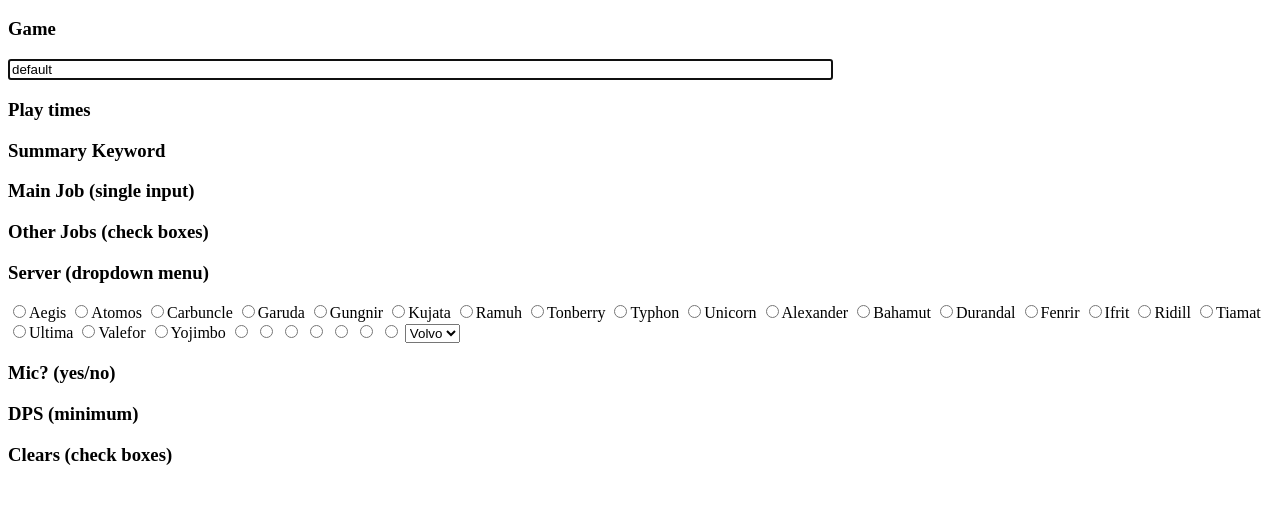
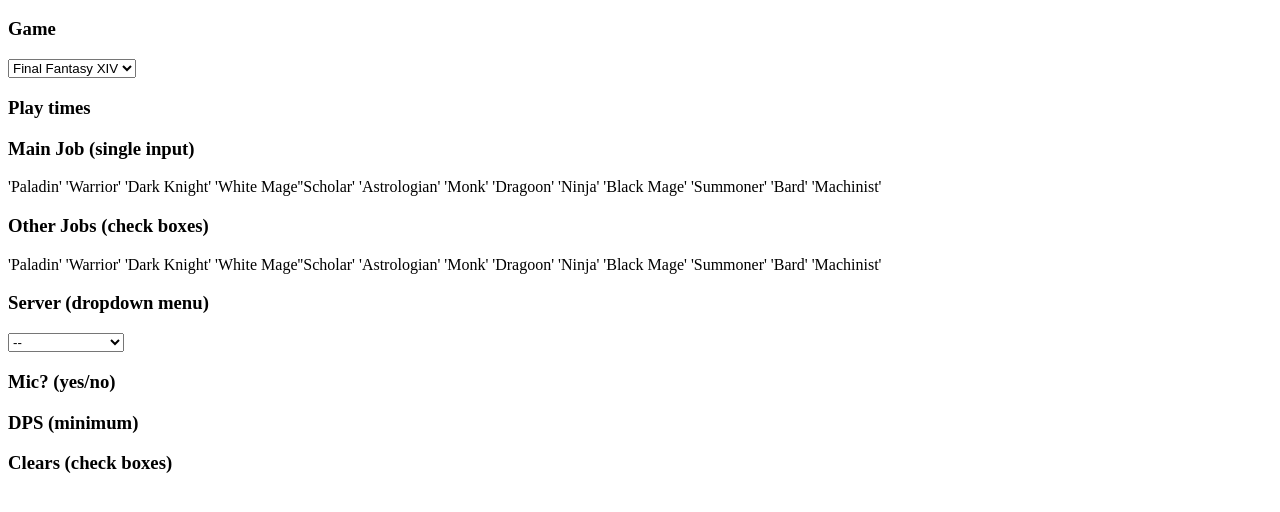
Before and after one commit to HR-MMonster/mmonster, a website: page client/pages/playerSearch.html in a window 1280 px wide. Shown: the part 48-560 px from the top of the page. Drawn offline with Linux system fonts and the light colour scheme.

Commit message:
work on charactersearch

```diff
--- a/client/pages/playerSearch.html
+++ b/client/pages/playerSearch.html
@@ -18,55 +18,138 @@
     <h1>Search for Character</h1>
     <form>
       <h3>Game</h3>
-        <input type="text" name="firstname" value="default" size="100" autofocus>
+        <select>
+          <option value="FFXIV">Final Fantasy XIV</option>
+        </select>
+
       <h3>Play times</h3>
 
-      <h3>Summary Keyword</h3>
+      <!-- <h3>Summary Keyword</h3> -->
 
       <h3>Main Job (single input)</h3>
+          'Paladin'
+          'Warrior'
+          'Dark Knight'
+          'White Mage''Scholar'
+          'Astrologian'
+          'Monk'
+          'Dragoon'
+          'Ninja'
+          'Black Mage'
+          'Summoner'
+          'Bard'
+          'Machinist'
 
       <h3>Other Jobs (check boxes)</h3>
+          'Paladin'
+          'Warrior'
+          'Dark Knight'
+          'White Mage''Scholar'
+          'Astrologian'
+          'Monk'
+          'Dragoon'
+          'Ninja'
+          'Black Mage'
+          'Summoner'
+          'Bard'
+          'Machinist'
+
 
       <h3>Server (dropdown menu)</h3>
-        <input type="radio" name="server" value="Aegis"><span>Aegis</span>
-        <input type="radio" name="server" value="Atomos"><span>Atomos</span>
-        <input type="radio" name="server" value="Carbuncle"><span>Carbuncle</span>
-        <input type="radio" name="server" value="Garuda"><span>Garuda</span>
-        <input type="radio" name="server" value="Gungnir"><span>Gungnir</span>
-        <input type="radio" name="server" value="Kujata"><span>Kujata</span>
-        <input type="radio" name="server" value="Ramuh"><span>Ramuh</span>
-        <input type="radio" name="server" value="Tonberry"><span>Tonberry</span>
-        <input type="radio" name="server" value="Typhon"><span>Typhon</span>
-        <input type="radio" name="server" value="Unicorn"><span>Unicorn</span>
-        <input type="radio" name="server" value="Alexander"><span>Alexander</span>
-        <input type="radio" name="server" value="Bahamut"><span>Bahamut</span>
-        <input type="radio" name="server" value="Durandal"><span>Durandal</span>
-        <input type="radio" name="server" value="Fenrir"><span>Fenrir</span>
-        <input type="radio" name="server" value="Ifrit"><span>Ifrit</span>
-        <input type="radio" name="server" value="Ridill"><span>Ridill</span>
-        <input type="radio" name="server" value="Tiamat"><span>Tiamat</span>
-        <input type="radio" name="server" value="Ultima"><span>Ultima</span>
-        <input type="radio" name="server" value="Valefor"><span>Valefor</span>
-        <input type="radio" name="server" value="Yojimbo"><span>Yojimbo</span>
-        <input type="radio" name="server" value=""><span></span>
-        <input type="radio" name="server" value=""><span></span>
-        <input type="radio" name="server" value=""><span></span>
-        <input type="radio" name="server" value=""><span></span>
-        <input type="radio" name="server" value=""><span></span>
-        <input type="radio" name="server" value=""><span></span>
-        <input type="radio" name="server" value=""><span></span>
 
-<select name="server">
-  <option value="volvo">Volvo</option>
-  <option value="saab">Saab</option>
-  <option value="fiat">Fiat</option>
-  <option value="audi">Audi</option>
-</select>
+        <select name="server">
+          <option value="*">--</option>
 
+          <option value="Adamantoise">Adamantoise</option>
+          <option value="Aegis">Aegis</option>
+          <option value="Alexander">Alexander</option>
+          <option value="Anima">Anima</option>
+          <option value="Asura">Asura</option>
+          <option value="Atomos">Atomos</option>
 
+          <option value="Bahamut">Bahamut</option>
+          <option value="Balmung">Balmung</option>
+          <option value="Behemoth">Behemoth</option>
+          <option value="Belias">Belias</option>
+          <option value="Brynhildr">Brynhildr</option>
+
+          <option value="Cactuar">Cactuar</option>
+          <option value="Carbuncle">Carbuncle</option>
+          <option value="Cerberus">Cerberus</option>
+          <option value="Chocobo">Chocobo</option>
+          <option value="Coeurl">Coeurl</option>
+
+          <option value="Diabolos">Diabolos</option>
+          <option value="Durandal">Durandal</option>
+
+          <option value="Excalibur">Excalibur</option>
+          <option value="Exodus">Exodus</option>
+
+          <option value="Faerie">Faerie</option>
+          <option value="Famfrit">Famfrit</option>
+          <option value="Fenrir">Fenrir</option>
+
+          <option value="Garuda">Garuda</option>
+          <option value="Gilgamesh">Gilgamesh</option>
+          <option value="Goblin">Goblin</option>
+          <option value="Gungnir">Gungnir</option>
+
+          <option value="Hades">Hades</option>
+          <option value="Hyperion">Hyperion</option>
+
+          <option value="Ifrit">Ifrit</option>
+          <option value="Ixion">Ixion</option>
+
+          <option value="Jenova">Jenova</option>
+
+          <option value="Kujata">Kujata</option>
+
+          <option value="Lamia">Lamia</option>
+          <option value="Leviathan">Leviathan</option>
+          <option value="Lich">Lich</option>
+
+          <option value="Malboro">Malboro</option>
+          <option value="Mandragora">Mandragora</option>
+          <option value="Masamune">Masamune</option>
+          <option value="Mateus">Mateus</option>
+          <option value="Midgardsormr">Midgardsormr</option>
+          <option value="Moogle">Moogle</option>
+
+          <option value="Odin">Odin</option>
+
+          <option value="Pandaemonium">Pandaemonium</option>
+          <option value="Phoenix">Phoenix</option>
+
+          <option value="Ragnarok">Ragnarok</option>
+          <option value="Ramuh">Ramuh</option>
+          <option value="Ridill">Ridill</option>
+
+          <option value="Sargatanas">Sargatanas</option>
+          <option value="Shinryu">Shinryu</option>
+          <option value="Shiva">Shiva</option>
+          <option value="Siren">Siren</option>
+
+          <option value="Tiamat">Tiamat</option>
+          <option value="Titan">Titan</option>
+          <option value="Tonberry">Tonberry</option>
+          <option value="Typhon">Typhon</option>
+
+          <option value="Ultima">Ultima</option>
+          <option value="Ultros">Ultros</option>
+          <option value="Unicorn">Unicorn</option>
+
+          <option value="Valefor">Valefor</option>
+
+          <option value="Yojimbo">Yojimbo</option>
+
+          <option value="Zalera">Zalera</option>
+          <option value="Zeromus">Zeromus</option>
+          <option value="Zodiark">Zodiark</option>
+
+        </select>
 
       <h3>Mic? (yes/no)</h3>
-
+        <!-- <input type='radio' value=true> -->
       <h3>DPS (minimum)</h3>
 
       <h3>Clears (check boxes)</h3>
```
Also changed, not shown: client/controllers/searchCtrls.js (+13 -0 lines), client/pages/groupSignin.html (+1 -1 lines), client/pages/groupSignup.html (+1 -1 lines), client/pages/playerSignin.html (+1 -1 lines), client/pages/playerSignup.html (+1 -1 lines).
